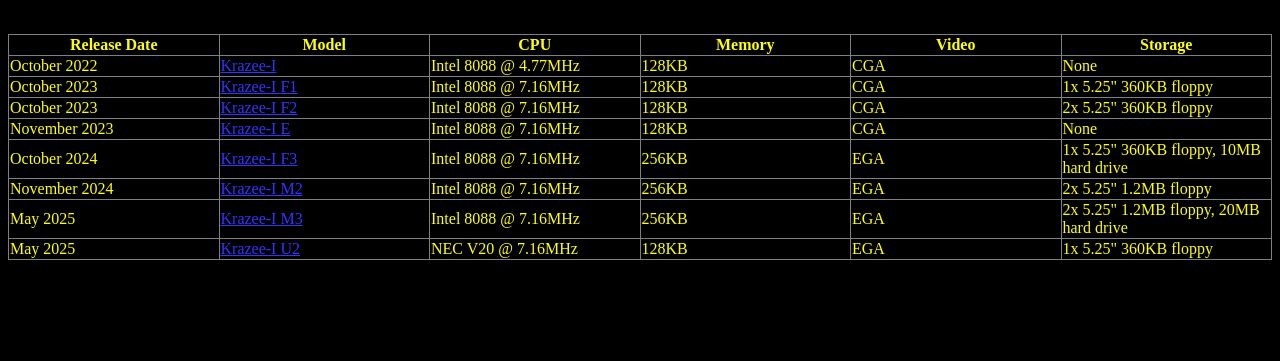
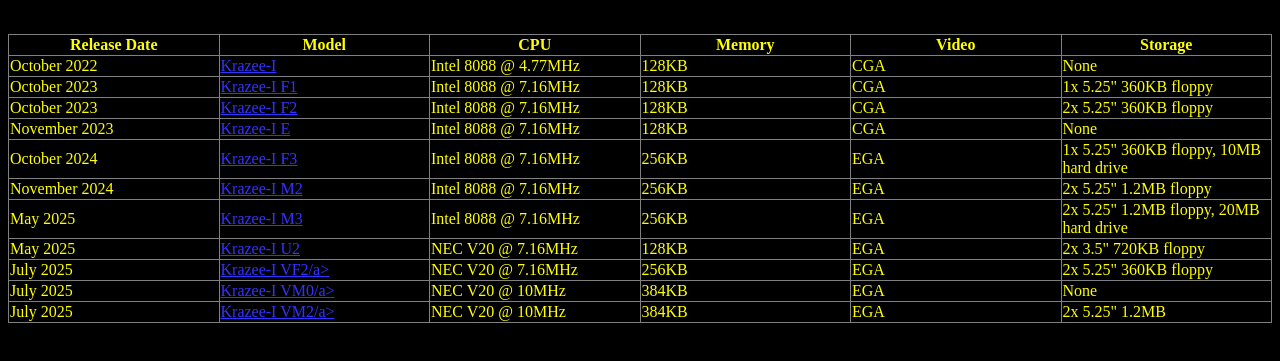
Before and after one commit to KrazeeTobi/misfits-deluxe, a plain HTML site: page krazee1/desktop.html in a window 1280 px wide. Shown: the part 91-452 px from the top of the page. Drawn offline with Linux system fonts and the light colour scheme.

Commit message:
July 2025 machines

```diff
--- a/krazee1/desktop.html
+++ b/krazee1/desktop.html
@@ -79,7 +79,31 @@
 <td style="width: 16%; height: 18px;">NEC V20 @ 7.16MHz</td>
 <td style="width: 16%; height: 18px;">128KB</td>
 <td style="width: 16%; height: 18px;">EGA</td>
-<td style="width: 16%; height: 18px;">1x 5.25" 360KB floppy</td>
+<td style="width: 16%; height: 18px;">2x 3.5" 720KB floppy</td>
+</tr>
+<tr style="color: #ffff00;" "height: 18px;">
+<td style="width: 16%; height: 18px;">July 2025</td>
+<td style="width: 16%; height: 18px;"><a href="https://drive.google.com/file/d/1aZ8OuTDAgPwK3NaMcKJpflOtkkfPXXUK/view?usp=sharing" target="_top">Krazee-I VF2/a></td>
+<td style="width: 16%; height: 18px;">NEC V20 @ 7.16MHz</td>
+<td style="width: 16%; height: 18px;">256KB</td>
+<td style="width: 16%; height: 18px;">EGA</td>
+<td style="width: 16%; height: 18px;">2x 5.25" 360KB floppy</td>
+</tr>
+<tr style="color: #ffff00;" "height: 18px;">
+<td style="width: 16%; height: 18px;">July 2025</td>
+<td style="width: 16%; height: 18px;"><a href="https://drive.google.com/file/d/1kjOhcVrgX73tH9pRrTZfFwbSIwJwQZFw/view?usp=sharing" target="_top">Krazee-I VM0/a></td>
+<td style="width: 16%; height: 18px;">NEC V20 @ 10MHz</td>
+<td style="width: 16%; height: 18px;">384KB</td>
+<td style="width: 16%; height: 18px;">EGA</td>
+<td style="width: 16%; height: 18px;">None</td>
+</tr>
+<tr style="color: #ffff00;" "height: 18px;">
+<td style="width: 16%; height: 18px;">July 2025</td>
+<td style="width: 16%; height: 18px;"><a href="https://drive.google.com/file/d/1bK64JxfoG665DueG9O3v-aKkHhBdi9bp/view?usp=sharing" target="_top">Krazee-I VM2/a></td>
+<td style="width: 16%; height: 18px;">NEC V20 @ 10MHz</td>
+<td style="width: 16%; height: 18px;">384KB</td>
+<td style="width: 16%; height: 18px;">EGA</td>
+<td style="width: 16%; height: 18px;">2x 5.25" 1.2MB</td>
 </tr>
 </table>
 </body>
```
